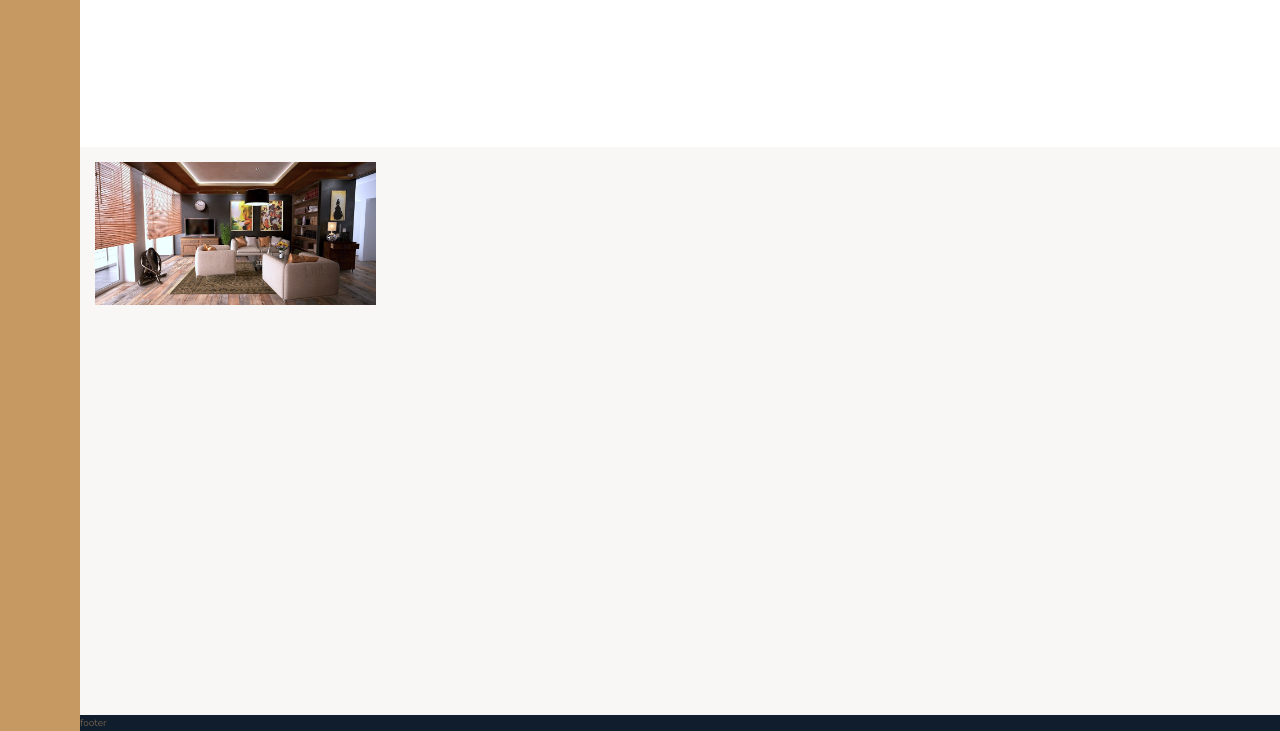
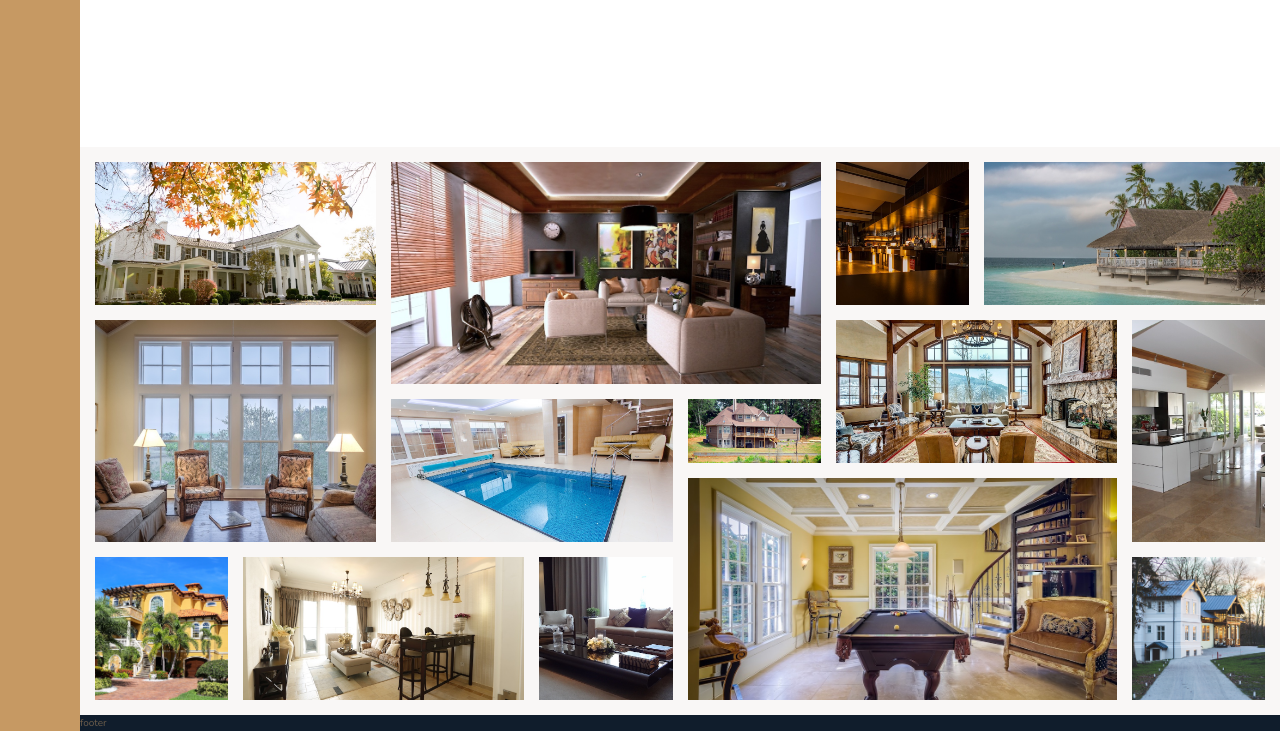
Before and after one commit to NaraeJang/03-SASS-Nexter, a website: page index.html in a window 1280 px wide. Shown: the part 3534-4265 px from the top of the page. Drawn offline with nearby package versions, Linux system fonts and the light colour scheme.

Commit message:
Building the Gallery - Part 2

```diff
--- a/index.html
+++ b/index.html
@@ -285,12 +285,34 @@
     </section>
 
     <section class="gallery">
-        <figure class="gallery__item gallery__item--1">
-            <img src="img/gal-1.jpeg" alt="Gallery image 1" class="gallery__img">
-        </figure>
-        <figure class="gallery__item gallery__item--1">
-            <img src="img/gal-2.jpeg" alt="Gallery image 2" class="gallery__img">
-        </figure>
+        <figure class="gallery__item gallery__item--1"><img src="img/gal-1.jpeg" alt="Gallery image 1"
+                class="gallery__img"></figure>
+        <figure class="gallery__item gallery__item--2"><img src="img/gal-2.jpeg" alt="Gallery image 2"
+                class="gallery__img"></figure>
+        <figure class="gallery__item gallery__item--3"><img src="img/gal-3.jpeg" alt="Gallery image 3"
+                class="gallery__img"></figure>
+        <figure class="gallery__item gallery__item--4"><img src="img/gal-4.jpeg" alt="Gallery image 4"
+                class="gallery__img"></figure>
+        <figure class="gallery__item gallery__item--5"><img src="img/gal-5.jpeg" alt="Gallery image 5"
+                class="gallery__img"></figure>
+        <figure class="gallery__item gallery__item--6"><img src="img/gal-6.jpeg" alt="Gallery image 6"
+                class="gallery__img"></figure>
+        <figure class="gallery__item gallery__item--7"><img src="img/gal-7.jpeg" alt="Gallery image 7"
+                class="gallery__img"></figure>
+        <figure class="gallery__item gallery__item--8"><img src="img/gal-8.jpeg" alt="Gallery image 8"
+                class="gallery__img"></figure>
+        <figure class="gallery__item gallery__item--9"><img src="img/gal-9.jpeg" alt="Gallery image 9"
+                class="gallery__img"></figure>
+        <figure class="gallery__item gallery__item--10"><img src="img/gal-10.jpeg" alt="Gallery image 10"
+                class="gallery__img"></figure>
+        <figure class="gallery__item gallery__item--11"><img src="img/gal-11.jpeg" alt="Gallery image 11"
+                class="gallery__img"></figure>
+        <figure class="gallery__item gallery__item--12"><img src="img/gal-12.jpeg" alt="Gallery image 12"
+                class="gallery__img"></figure>
+        <figure class="gallery__item gallery__item--13"><img src="img/gal-13.jpeg" alt="Gallery image 13"
+                class="gallery__img"></figure>
+        <figure class="gallery__item gallery__item--14"><img src="img/gal-14.jpeg" alt="Gallery image 14"
+                class="gallery__img"></figure>
     </section>
 
     <footer class="footer">footer</footer>
--- a/sass/_gallery.scss
+++ b/sass/_gallery.scss
@@ -13,6 +13,59 @@
       grid-row: 1 / span 2;
       grid-column: 1 / span 2;
     }
+
+    &--2 {
+      grid-row: 1/4;
+      grid-column: 3/6;
+    }
+    &--3 {
+      grid-row: 1 / span 2;
+      grid-column: 6/7;
+    }
+    &--4 {
+      grid-row: 1/3;
+      grid-column: 7/9;
+    }
+    &--5 {
+      grid-row: 3/6;
+      grid-column: 1/3;
+    }
+    &--6 {
+      grid-row: 4/6;
+      grid-column: 3/5;
+    }
+    &--7 {
+      grid-row: 4/5;
+      grid-column: 5/6;
+    }
+    &--8 {
+      grid-row: 3/5;
+      grid-column: 6/8;
+    }
+    &--9 {
+      grid-row: 3/6;
+      grid-column: 8/9;
+    }
+    &--10 {
+      grid-row: 6/8;
+      grid-column: 1/2;
+    }
+    &--11 {
+      grid-row: 6/8;
+      grid-column: 2/4;
+    }
+    &--12 {
+      grid-row: 6/8;
+      grid-column: 4/5;
+    }
+    &--13 {
+      grid-row: 5/8;
+      grid-column: 5/8;
+    }
+    &--14 {
+      grid-row: 6/8;
+      grid-column: 8/9;
+    }
   }
   &__img {
     width: 100%;
```
Also changed, not shown: css/style.css.
